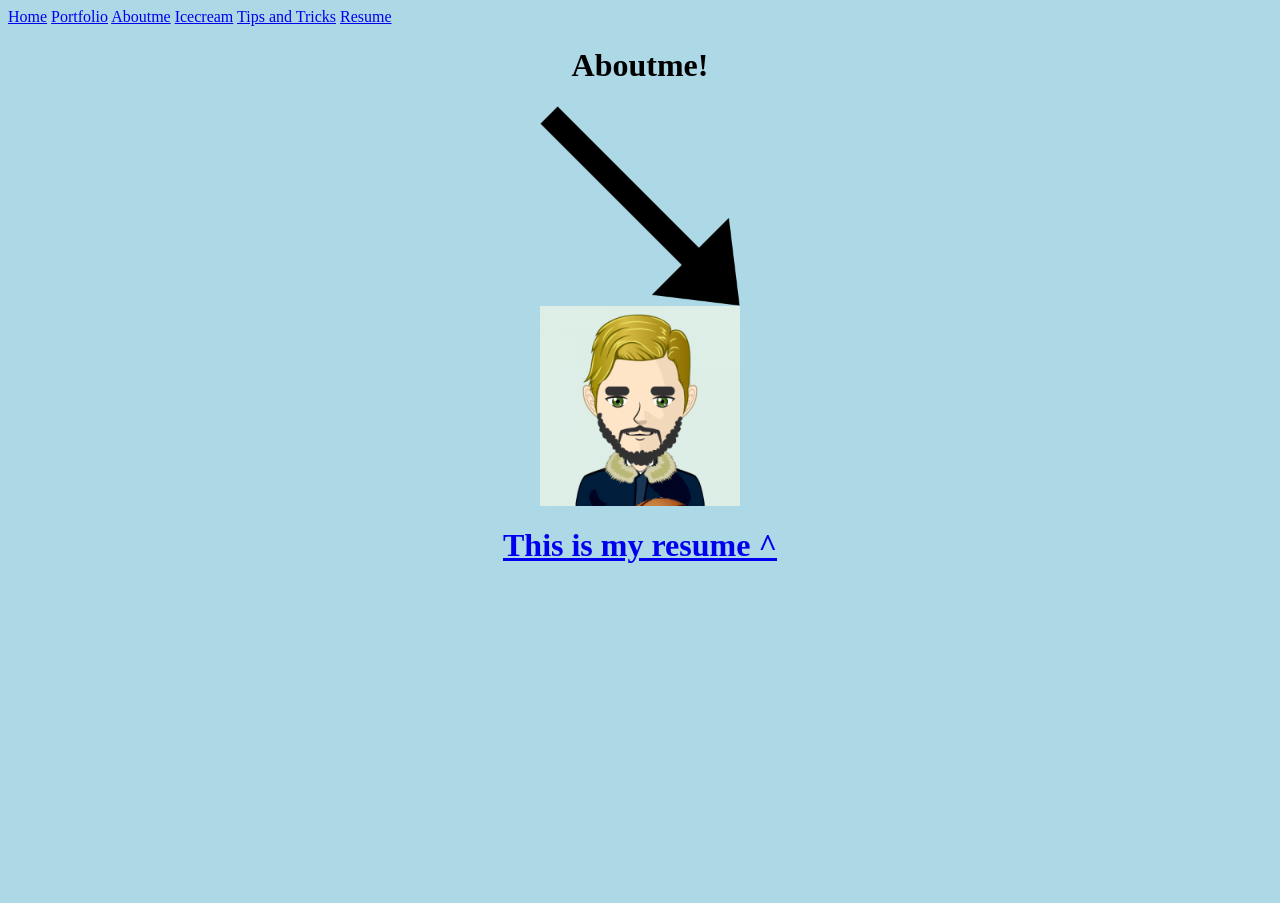
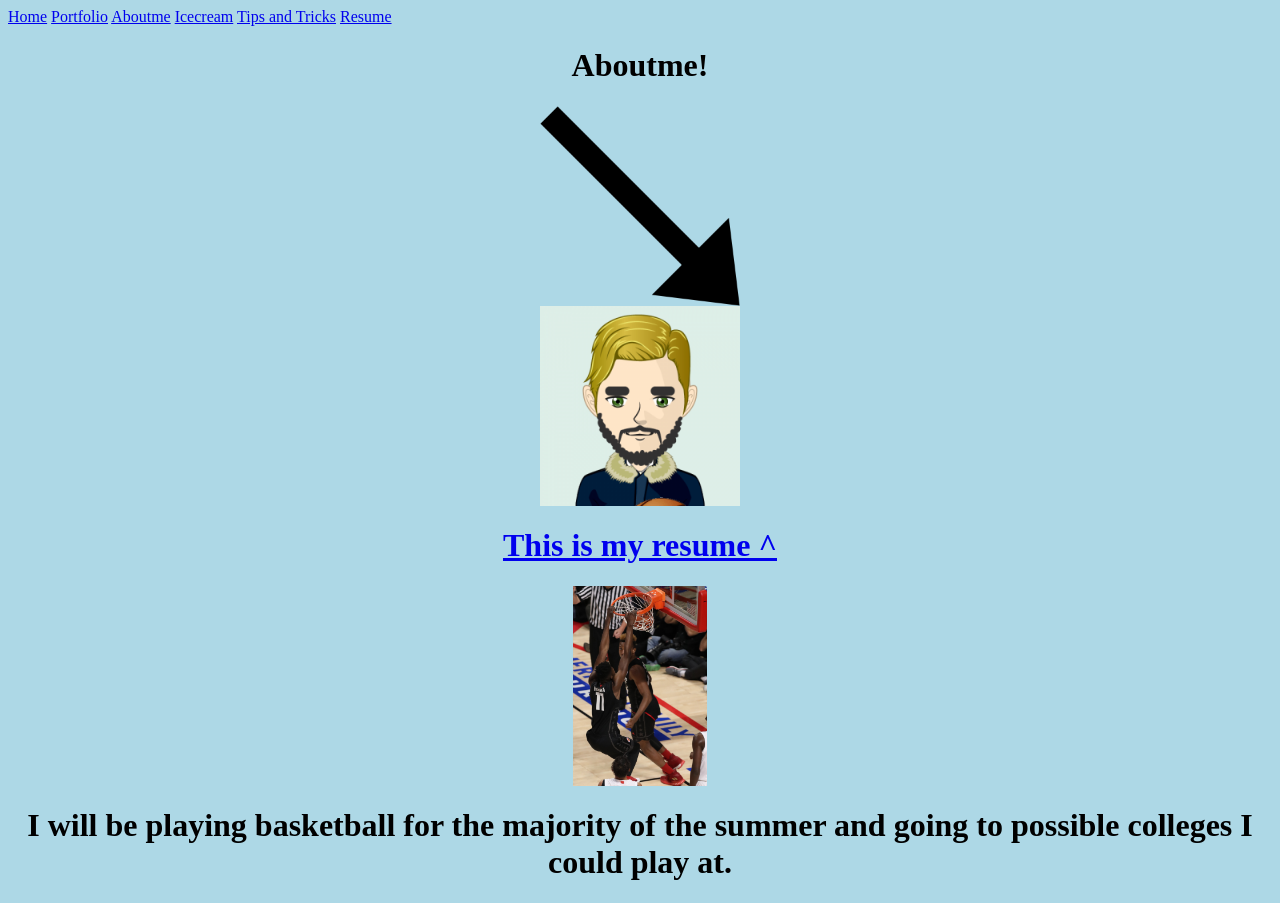
Before and after one commit to daviejones419/daviejones419.github.io, a plain HTML site: page my_website/aboutme.html in a window 1280 px wide. Before the commit the page ends 800 px from the top, so only its background shows below. Drawn offline with Linux system fonts and the light colour scheme.

Commit message:
2nd edit

```diff
--- a/my_website/aboutme.html
+++ b/my_website/aboutme.html
@@ -34,5 +34,7 @@ img {
     <img src="images/avatar 2.jpg" height="200" alt="avatar of me">
     <h1>This is my resume ^</h1>
     </a>
+    <img src="images/basketball.jpg" height="200" alt="basketball">
+    <h1>I will be playing basketball for the majority of the summer and going to possible colleges I could play at.</h1>
   </body>
 </html>
```
Also changed, not shown: my_website/images/basketball.jpg (added).
